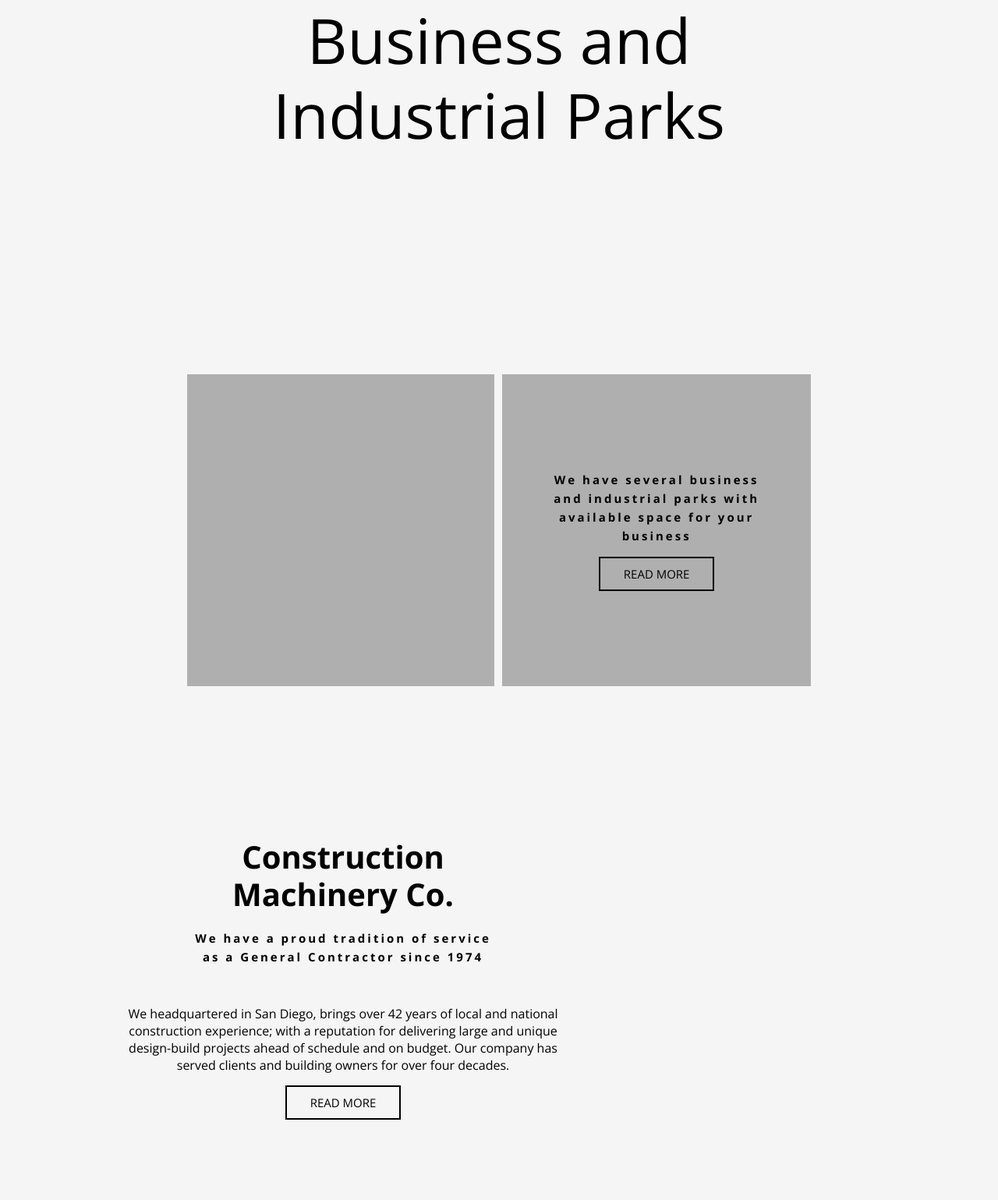
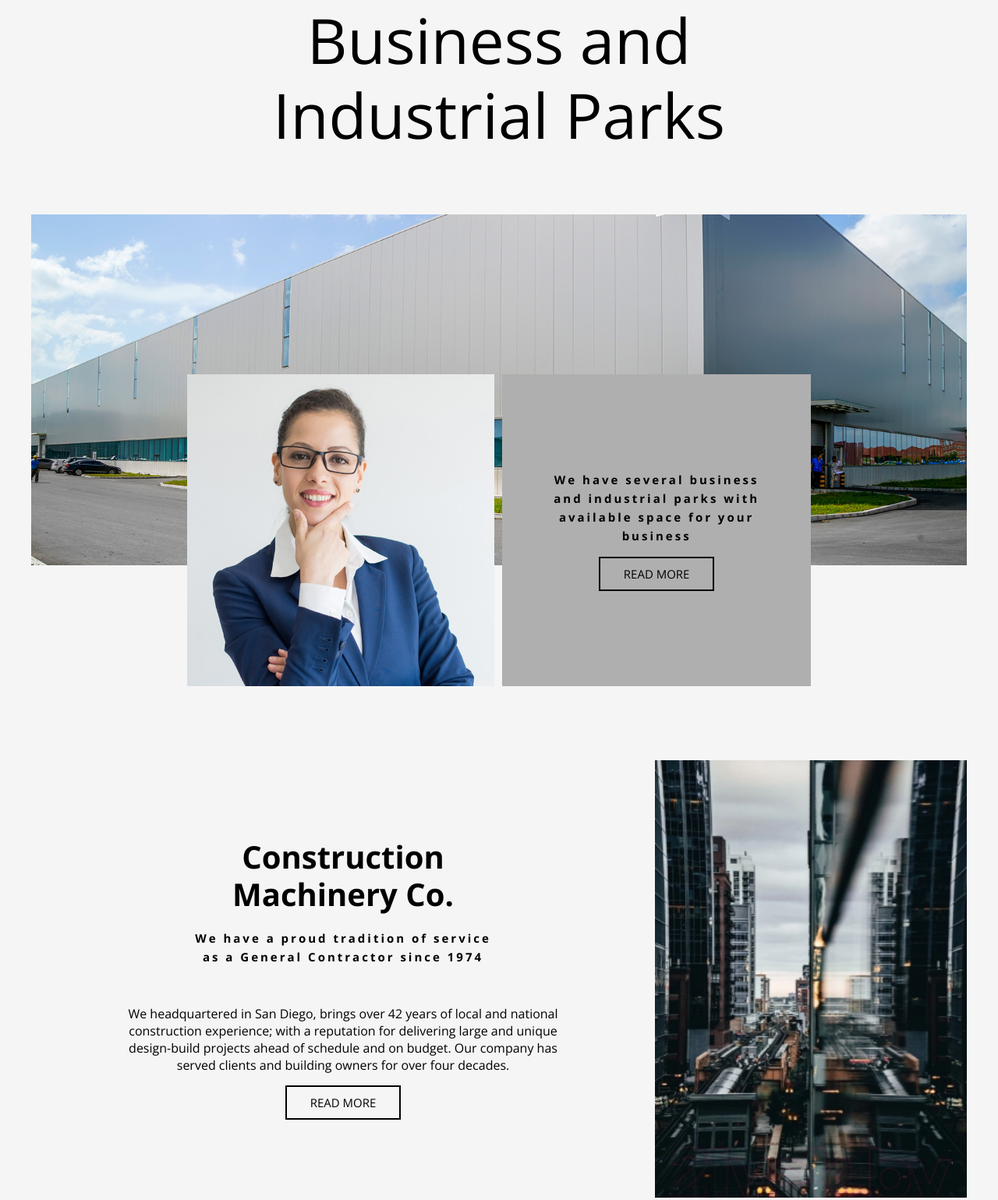
Before and after one commit to HamzaM3/training_website_1, a plain HTML site: page index.html in a window 1280 px wide. Shown: the part 97-1636 px from the top of the page at 78% size. Drawn offline with nearby package versions, Linux system fonts and the light colour scheme; the site is published under a folder, as on GitHub Pages, so addresses that start at the root find nothing.

Commit message:
Correction of paths

```diff
--- a/style/header.css
+++ b/style/header.css
@@ -4,7 +4,7 @@
 }
 
 #quote1 {
-    background: transparent url("/img/big_warehouse.jpg") no-repeat bottom left;
+    background: transparent url("../img/big_warehouse.jpg") no-repeat bottom left;
     background-size: 100%;
     width: 1200px;
     height: 450px;
@@ -23,7 +23,7 @@
 }
 
 #quote1 > .left {
-    background-image: url("/img/woman.jpg");
+    background-image: url("../img/woman.jpg");
     background-size: 100%;
 }
 
--- a/style/section1.css
+++ b/style/section1.css
@@ -27,6 +27,6 @@
 
 #construction-machinery > .right {
     width: 400px;
-    background: transparent url("/img/thanks_yandex.webp") no-repeat center center;
+    background: transparent url("../img/thanks_yandex.webp") no-repeat center center;
     background-size: 100%;
 }
--- a/style/section3.css
+++ b/style/section3.css
@@ -1,43 +1,3 @@
-/* #section3 {
-    padding-top: 100px;
-    padding-bottom: 100px;
-    display: flex;
-    justify-content: center;
-    align-items: center;
-}
-
-#section3 .col {
-    width: 400px;
-    margin:35px;
-
-    display: flex;
-    flex-direction: column;
-    justify-content: center;
-    align-items: center;
-    vertical-align: middle;
-}
-
-#big-building-pic {
-    height:500px;
-    background: url("/img/big-caterpillar.jpg") no-repeat center center;
-    background-size: 100%;
-}
-
-#section3  .col .square {
-    margin:auto;
-    margin-bottom: 40px;
-    margin-top: 40px;
-}
-
-#section3 img {
-    width: 100px;
-}
-
-#section3 h4 {
-    font-size: 20px;
-    margin:10px;
-} */
-
 #section3 {
     padding: 100px 70px;
 
@@ -61,7 +21,7 @@
 
 #section3 > :nth-child(2) {
     object-fit: cover;
-    background: url("/img/big-caterpillar.jpg") no-repeat center top;
+    background: url("../img/big-caterpillar.jpg") no-repeat center top;
     background-size: cover;
 }
 
--- a/style/section5.css
+++ b/style/section5.css
@@ -22,7 +22,7 @@
 }
 
 #section5 .left {
-    background: url("/img/world_map.png") no-repeat center center;
+    background: url("../img/world_map.png") no-repeat center center;
 
     height:400px;
     flex-grow: 1;
```
